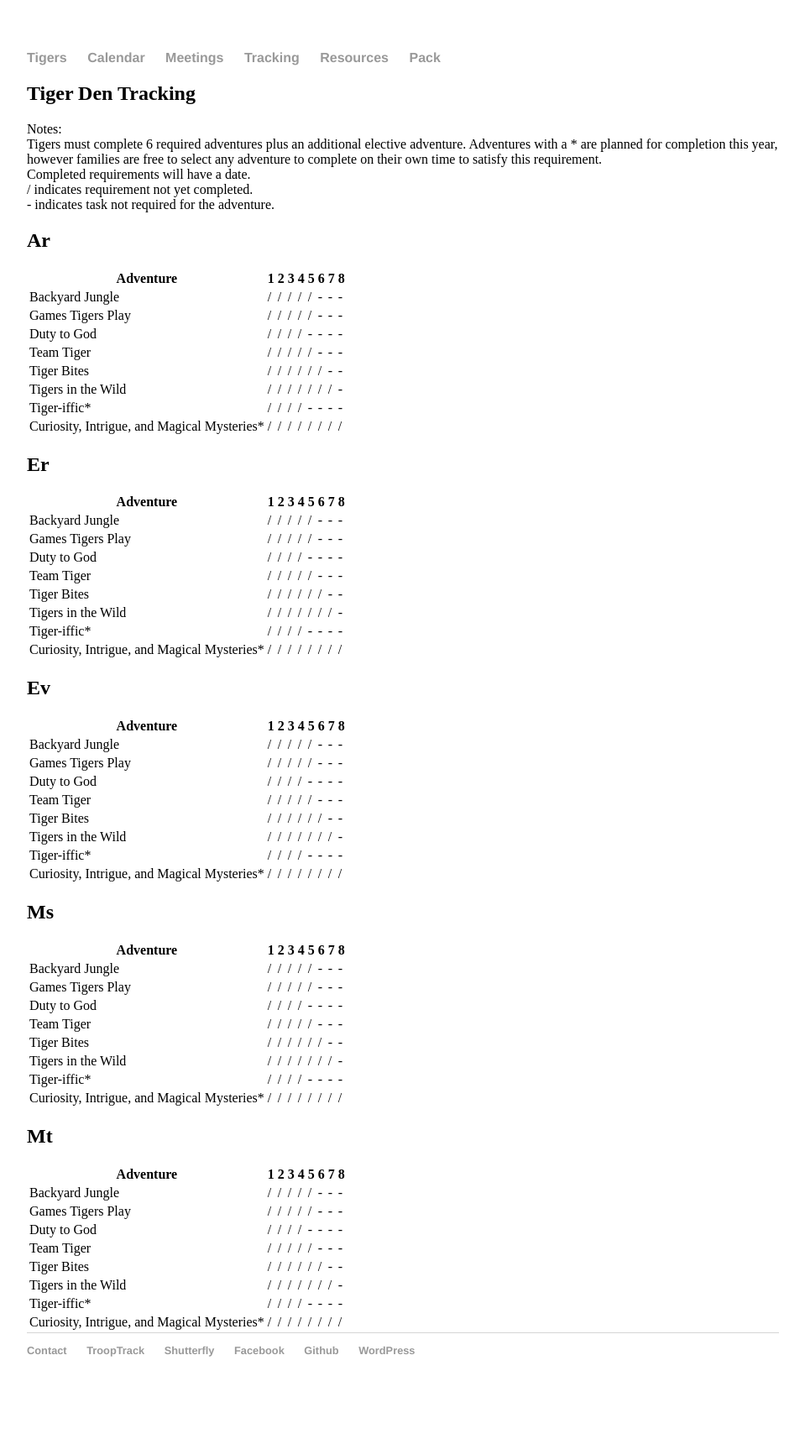
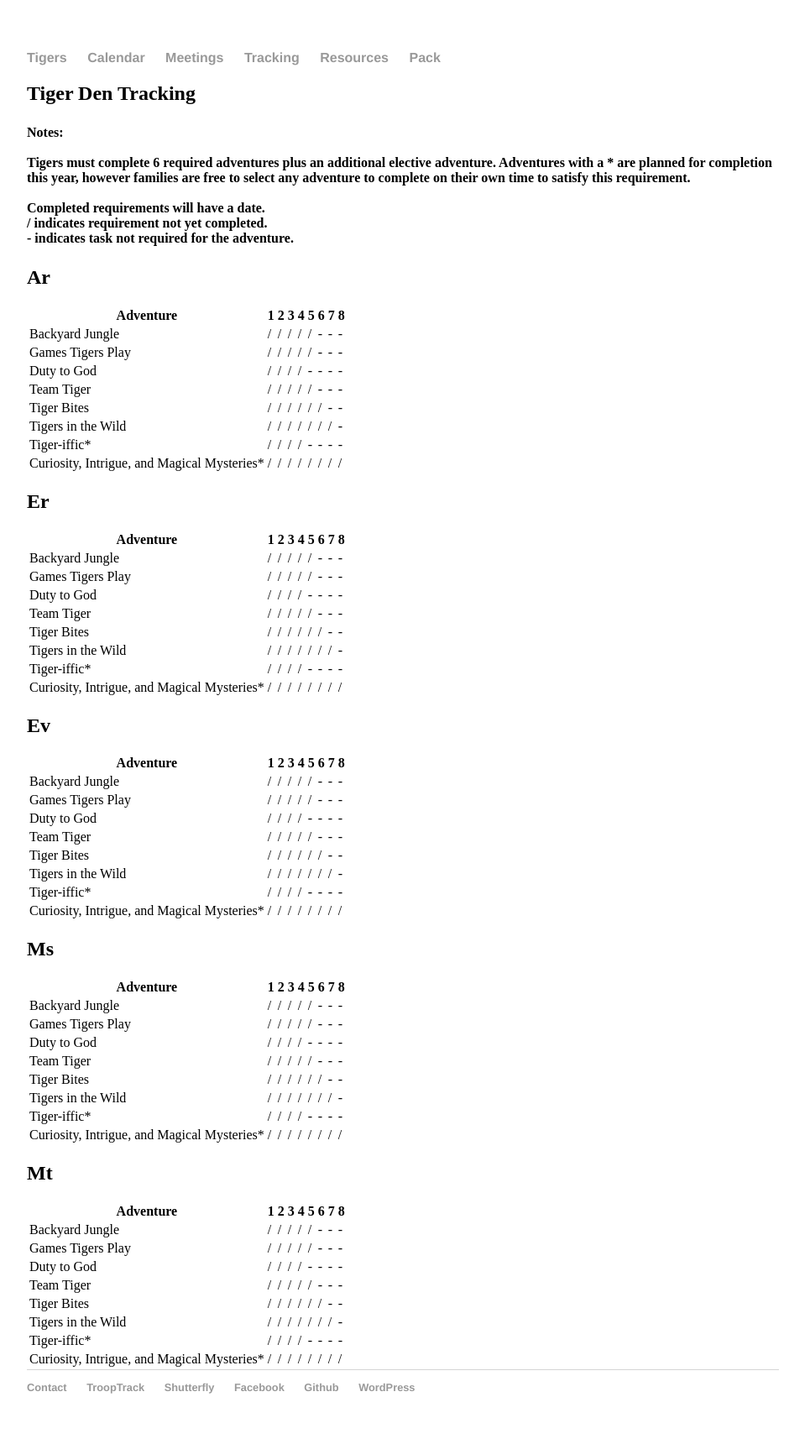
Before and after one commit to clare-pack818/clare-pack818.github.io, a Jekyll site: the page built from tigers/tracking/index.html, in a window 1280 px wide. Shown: the whole page at 84% size, without its empty margins (160-1119 px from the left). Built offline with Jekyll 4.4.1, drawn with Linux system fonts in a browser that asks for light colours; before the commit the page ends 1676 px from its top, so only the background shows below that.

```diff
--- a/tigers/tracking/index.html
+++ b/tigers/tracking/index.html
@@ -62,11 +62,12 @@ scouts:
 
 ---
 <h2>Tiger Den Tracking</h2>
-Notes:<br>
+<p><h4>Notes:<br><br>
 Tigers must complete 6 required adventures plus an additional elective adventure.  Adventures with a * are planned for completion this year, however families are free to select any adventure to complete on their own time to satisfy this requirement.
-<br>Completed requirements will have a date.<br>
+<br><br>Completed requirements will have a date.<br>
 / indicates requirement not yet completed.<br>
-- indicates task not required for the adventure.<br>
+  - indicates task not required for the adventure.</h4>
+</p>
 
 {% for scout in page.scouts %}
 
```
